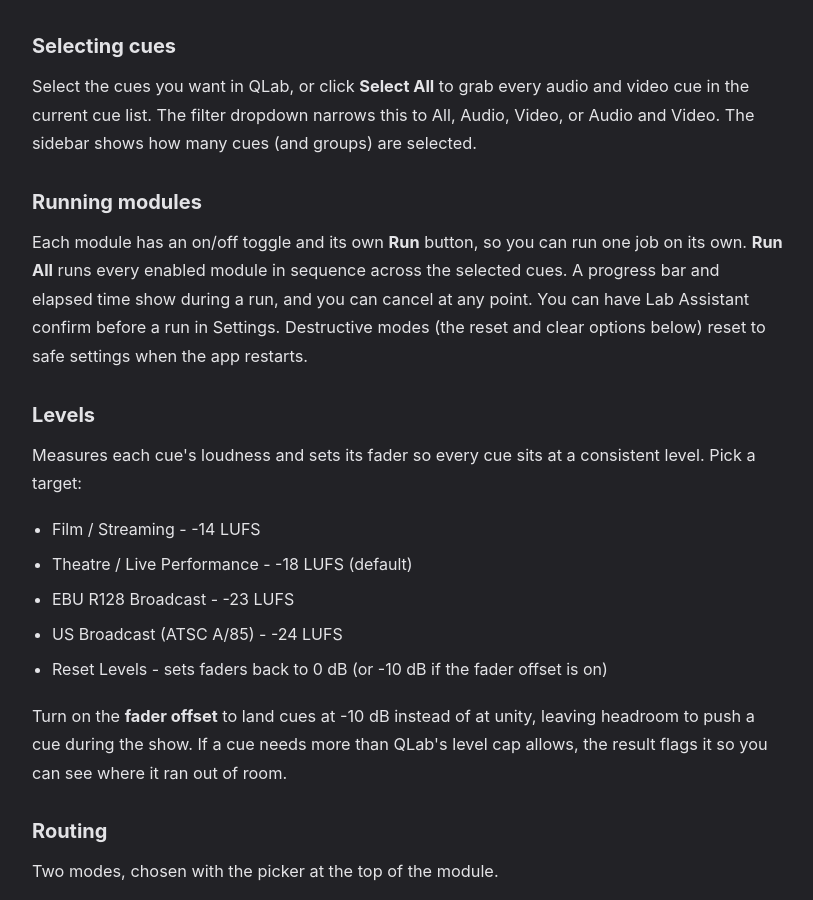
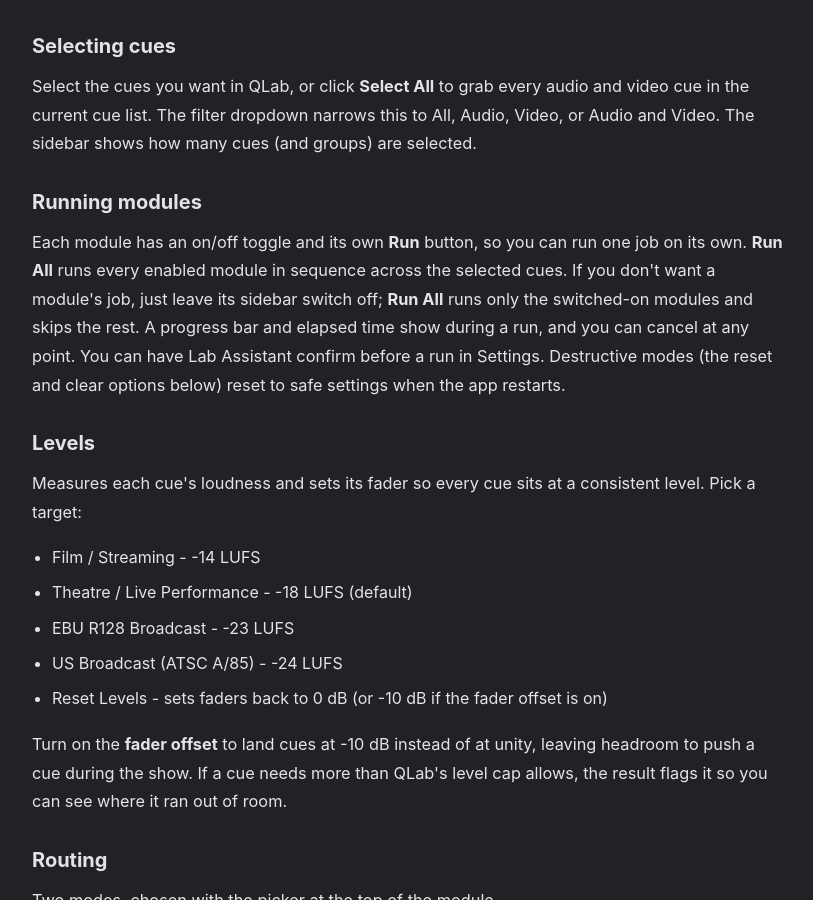
Before and after one commit to BSKapps/bskapps.github.io, a Jekyll site: the page articles/lab-assistant-guide/index.html, which Jekyll copies as it is, in a window 1280 px wide and 900 px high, scrolled down 516 px. Shown: the whole window, without its empty margins (232-1045 px from the left). Built offline with Jekyll 4.4.1, drawn with Linux system fonts in a browser that asks for light colours.

Commit message:
Lab Assistant guide: an off sidebar switch skips that module in Run All

```diff
--- a/articles/lab-assistant-guide/index.html
+++ b/articles/lab-assistant-guide/index.html
@@ -30,7 +30,7 @@
             <p>Select the cues you want in QLab, or click <strong>Select All</strong> to grab every audio and video cue in the current cue list. The filter dropdown narrows this to All, Audio, Video, or Audio and Video. The sidebar shows how many cues (and groups) are selected.</p>
 
             <h2>Running modules</h2>
-            <p>Each module has an on/off toggle and its own <strong>Run</strong> button, so you can run one job on its own. <strong>Run All</strong> runs every enabled module in sequence across the selected cues. A progress bar and elapsed time show during a run, and you can cancel at any point. You can have Lab Assistant confirm before a run in Settings. Destructive modes (the reset and clear options below) reset to safe settings when the app restarts.</p>
+            <p>Each module has an on/off toggle and its own <strong>Run</strong> button, so you can run one job on its own. <strong>Run All</strong> runs every enabled module in sequence across the selected cues. If you don't want a module's job, just leave its sidebar switch off; <strong>Run All</strong> runs only the switched-on modules and skips the rest. A progress bar and elapsed time show during a run, and you can cancel at any point. You can have Lab Assistant confirm before a run in Settings. Destructive modes (the reset and clear options below) reset to safe settings when the app restarts.</p>
 
             <h2>Levels</h2>
             <p>Measures each cue's loudness and sets its fader so every cue sits at a consistent level. Pick a target:</p>
```
